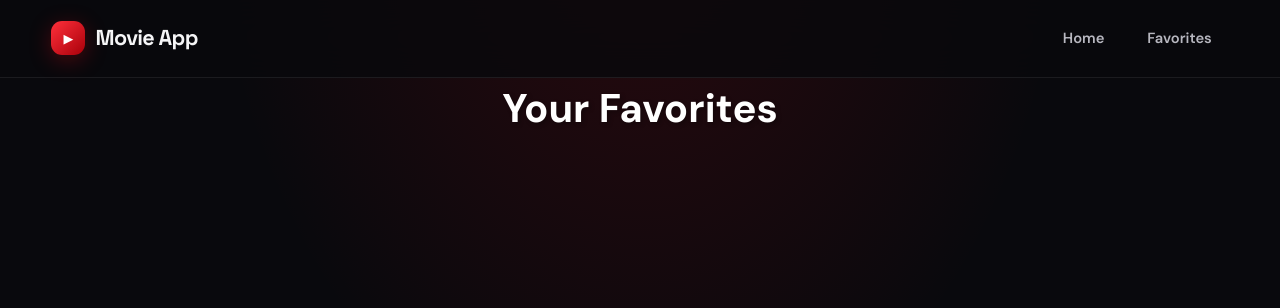
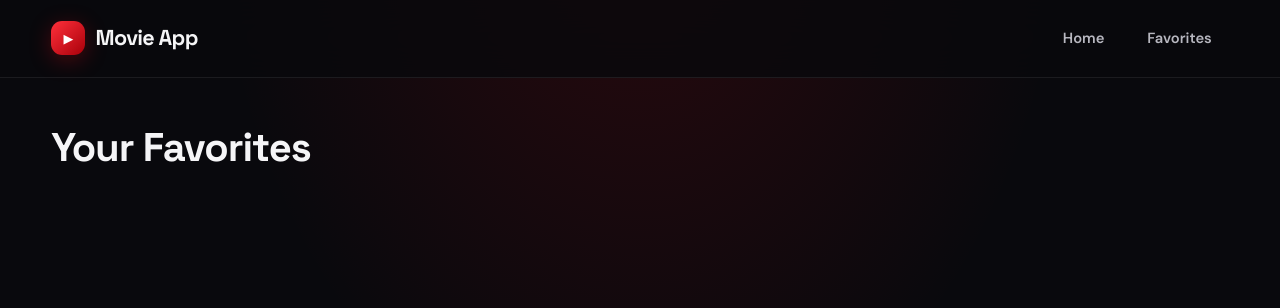
Before and after one commit to AYAAN-AHMAD-SIDDIQUI/movie-trailor-application, a React (Vite) app in the folder frontend/: page /favorites in a window 1280 px wide. Shown: the top 308 px of the page. Built offline with nearby package versions, Linux system fonts and the light colour scheme.

Commit message:
Improve favorites page styling

```diff
--- a/frontend/src/css/Favorites.css
+++ b/frontend/src/css/Favorites.css
@@ -1,51 +1,49 @@
-favorites {
-  padding: 2rem;
+.favorites {
   width: 100%;
-  box-sizing: border-box;
+  padding: 2.5rem 0;
 }
 
 .favorites h2 {
-  margin-bottom: 2rem;
-  text-align: center;
-  font-size: 2.5rem;
-  color: #ffffff;
-  text-shadow: 2px 2px 4px rgba(0, 0, 0, 0.3);
+  margin: 0 0 1.8rem;
+  font-family: 'Space Grotesk', sans-serif;
+  font-size: clamp(1.8rem, 4vw, 2.5rem);
+  letter-spacing: -1px;
 }
 
 .favorites-empty {
+  max-width: 620px;
+  margin: 4rem auto;
+  padding: 3.5rem 2rem;
   text-align: center;
-  padding: 4rem 2rem;
-  background-color: rgba(255, 255, 255, 0.05);
-  border-radius: 12px;
-  margin: 2rem auto;
-  max-width: 600px;
+  border: 1px solid rgba(255,255,255,.09);
+  border-radius: 22px;
+  background: linear-gradient(145deg, rgba(255,255,255,.055), rgba(255,255,255,.018));
+  box-shadow: 0 20px 60px rgba(0,0,0,.22);
 }
 
 .favorites-empty h2 {
-  margin-bottom: 1rem;
-  font-size: 2rem;
-  color: #e50914;
+  margin: 0 0 .8rem;
+  color: #fff;
+  font-family: 'Space Grotesk', sans-serif;
+  font-size: 1.8rem;
 }
 
 .favorites-empty p {
-  color: #999;
-  font-size: 1.2rem;
-  line-height: 1.6;
+  max-width: 420px;
+  margin: 0 auto;
+  color: #a1a1aa;
+  font-size: 1rem;
+  line-height: 1.7;
 }
 
-
-/* Animation for new favorites being added */
 @keyframes fadeIn {
-  from {
-    opacity: 0;
-    transform: translateY(20px);
-  }
-  to {
-    opacity: 1;
-    transform: translateY(0);
-  }
+  from { opacity: 0; transform: translateY(14px); }
+  to { opacity: 1; transform: translateY(0); }
 }
 
-.movies-grid > * {
-  animation: fadeIn 0.3s ease-out forwards;
+.movies-grid > * { animation: fadeIn .35s ease-out both; }
+
+@media (max-width: 640px) {
+  .favorites { padding-top: 1.5rem; }
+  .favorites-empty { margin: 2rem auto; padding: 2.5rem 1.2rem; }
 }
```
